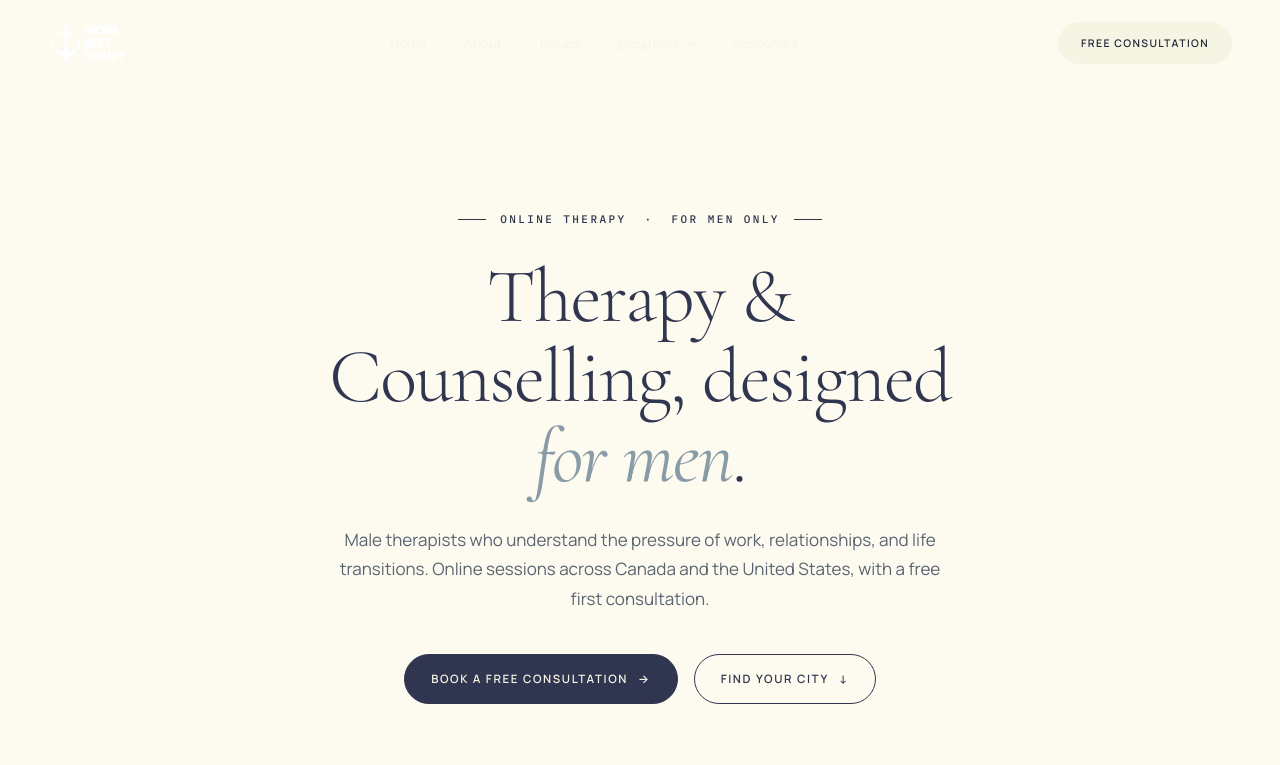
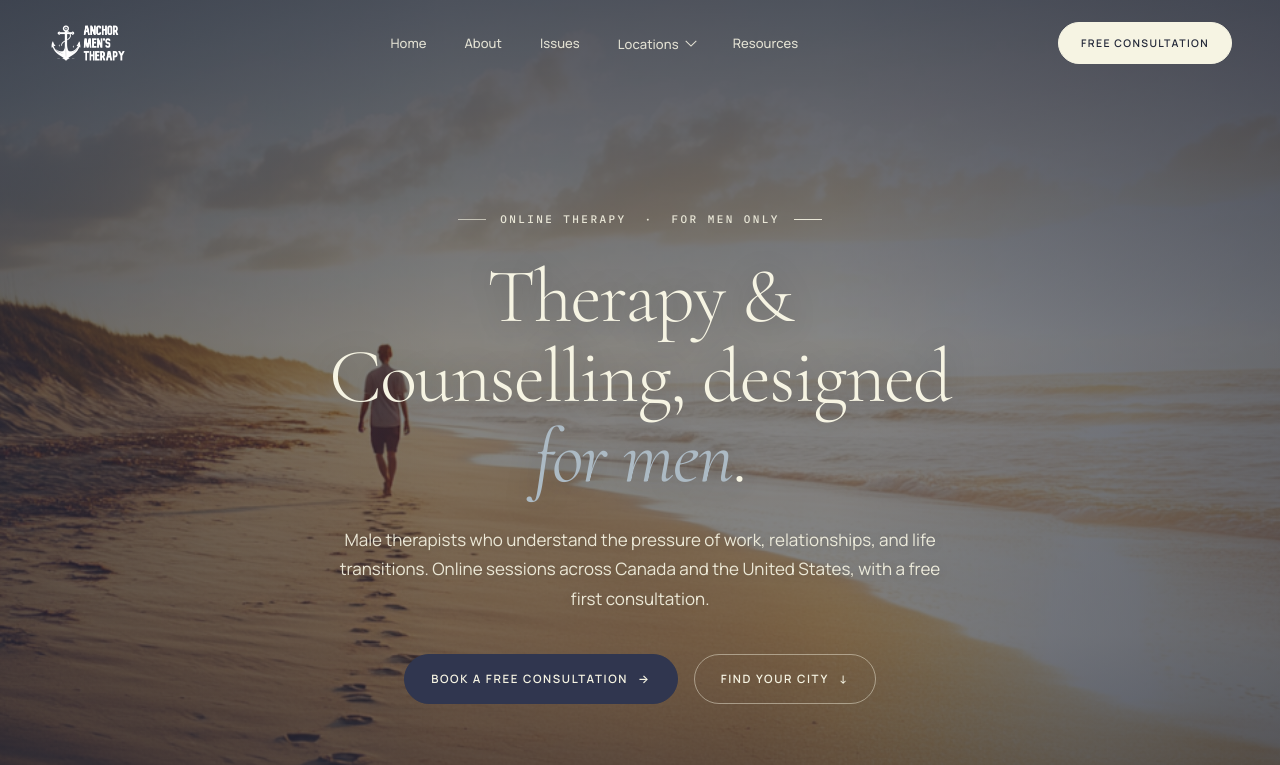
Before and after one commit to anchormenstherapy/anchor-mens-therapy, a plain HTML site: page index.html in a window 1280 px wide. Shown: the top 765 px of the page. Drawn offline with nearby package versions, Linux system fonts and the light colour scheme.

Commit message:
Add files via upload

```diff
--- a/index.html
+++ b/index.html
@@ -12,35 +12,73 @@
 <style>
   /* Home-specific overrides for the locations grid sections */
   .home-hero {
-    background: var(--paper);
+    position: relative;
+    min-height: 720px;
     padding: 200px 0 96px;
     text-align: center;
-    position: relative;
+    color: var(--cream-soft);
+    overflow: hidden;
+    isolation: isolate;
   }
-  .home-hero .eyebrow { color: var(--navy); margin-bottom: 28px; }
+  .home-hero-bg {
+    position: absolute;
+    inset: 0;
+    background:
+      url('assets/homepage-hero.webp') center 40% / cover no-repeat,
+      linear-gradient(135deg, #2a2f44 0%, #3b4566 60%, #565f7a 100%);
+    background-color: var(--navy-deep);
+    z-index: -2;
+  }
+  .home-hero-bg::after {
+    content: '';
+    position: absolute;
+    inset: 0;
+    background:
+      linear-gradient(180deg, rgba(35,40,57,0.78) 0%, rgba(35,40,57,0.55) 35%, rgba(35,40,57,0.58) 65%, rgba(35,40,57,0.82) 100%),
+      linear-gradient(90deg, rgba(35,40,57,0.30) 0%, rgba(35,40,57,0) 35%, rgba(35,40,57,0) 65%, rgba(35,40,57,0.30) 100%);
+  }
+  .home-hero .wrap { position: relative; z-index: 1; }
+  .home-hero .eyebrow {
+    color: var(--cream-soft);
+    opacity: 0.9;
+    margin-bottom: 28px;
+  }
+  .home-hero .eyebrow::before { background: var(--cream-soft); opacity: 0.7; }
   .home-hero h1 {
     font-family: var(--serif);
     font-weight: 300;
-    font-size: clamp(46px, 6vw, 80px);
+    font-size: clamp(46px, 6vw, 84px);
     line-height: 1.04;
     letter-spacing: -0.02em;
-    color: var(--navy);
+    color: var(--cream-soft);
     max-width: 18ch;
     margin: 0 auto 28px;
+    text-shadow: 0 2px 30px rgba(0,0,0,0.25);
   }
-  .home-hero h1 em { font-style: italic; color: var(--accent-deep); font-weight: 400; }
+  .home-hero h1 em { font-style: italic; color: var(--accent); font-weight: 400; }
   .home-hero .sub {
     max-width: 58ch;
     margin: 0 auto 40px;
     font-size: 17px;
     line-height: 1.75;
-    color: var(--slate);
+    color: var(--cream-soft);
+    opacity: 0.92;
+    text-shadow: 0 1px 14px rgba(0,0,0,0.25);
   }
   .home-hero-actions {
     display: flex;
     gap: 16px;
     justify-content: center;
     flex-wrap: wrap;
+  }
+  .home-hero-actions .cta.outline {
+    border-color: rgba(246, 244, 227, 0.45);
+    color: var(--cream-soft);
+  }
+  .home-hero-actions .cta.outline:hover {
+    background: var(--cream-soft);
+    color: var(--navy-deep);
+    border-color: var(--cream-soft);
   }
 
   .home-stats {
@@ -49,7 +87,7 @@
     gap: 48px;
     margin-top: 64px;
     padding-top: 48px;
-    border-top: 1px solid var(--line);
+    border-top: 1px solid rgba(246, 244, 227, 0.22);
     max-width: 720px;
     margin-left: auto;
     margin-right: auto;
@@ -64,7 +102,7 @@
     font-style: italic;
     font-size: 38px;
     line-height: 1;
-    color: var(--navy);
+    color: var(--cream-soft);
     margin-bottom: 8px;
   }
   .home-stat-label {
@@ -72,7 +110,8 @@
     font-size: 10px;
     letter-spacing: 0.22em;
     text-transform: uppercase;
-    color: var(--slate);
+    color: var(--cream-soft);
+    opacity: 0.75;
   }
 
   .loc-section { background: var(--cream); padding: 96px 0 64px; }
@@ -201,9 +240,12 @@
     }
     .city-tile.live::before { right: 0 !important; }
     .loc-meta { flex-direction: column; align-items: flex-start; }
-    .home-hero { padding: 140px 0 64px; }
+    .home-hero { padding: 140px 0 80px; min-height: 600px; }
     .home-hero h1 { font-size: 42px; }
     .home-hero .sub { font-size: 15.5px; }
+    .home-hero-bg {
+      background-position: center 35%;
+    }
     .home-stats { gap: 32px; margin-top: 48px; padding-top: 32px; }
     .home-stat-num { font-size: 30px; }
   }
@@ -218,6 +260,7 @@
 
 <!-- HERO -->
 <section class="home-hero" data-screen-label="01 Home Hero">
+  <div class="home-hero-bg" aria-hidden="true"></div>
   <div class="wrap">
     <div class="eyebrow center">Online therapy &nbsp;·&nbsp; for men only</div>
     <h1>Therapy &amp; Counselling, designed <em>for men</em>.</h1>
```
